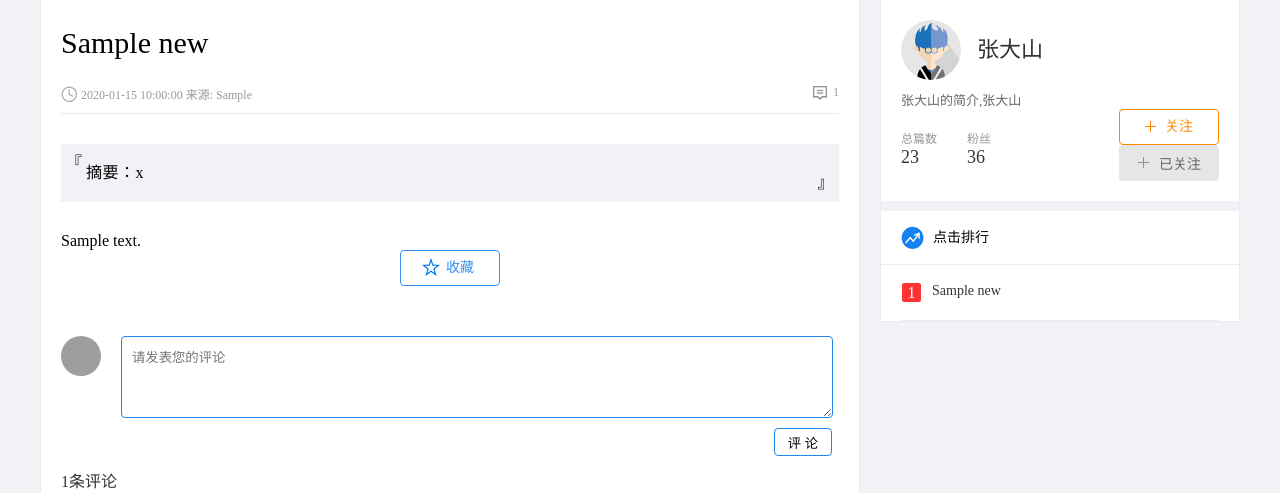
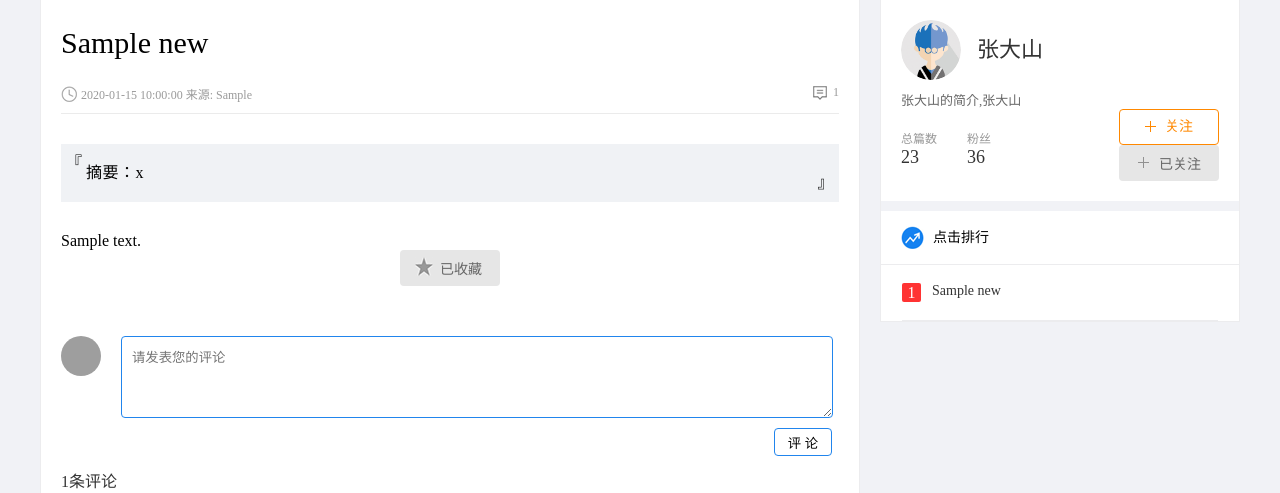
Before and after one commit to kang19950919/Entertainment-exchange-BBS, a Flask app: page /news/1 in a window 1280 px wide. Shown: the part 81-574 px from the top of the page. Run offline with Flask 2, Linux system fonts and the light colour scheme; the visitor is signed in with stand-in values (Sample User, id 1); tables that the repository leaves empty hold one stand-in row (values such as "Sample post"); parts of the project's set-up code (start-up, migrations or seed data) failed here and were passed over; some libraries are stand-ins or nearby versions; grey boxes are pictures that could not be loaded.

Commit message:
详情页收藏与已收藏显示

```diff
--- a/info/modules/news/views.py
+++ b/info/modules/news/views.py
@@ -49,9 +49,21 @@ def detail(news_id):
     # 已经开启自动提交
     news.clicks += 1
 
+    # 详情页面收藏和已收藏是由is_collected
+    is_collected = False
+    # 在什么样的一个情况下  is_collected = True
+    # 需求：如果 该用户收藏了该条新闻 is_collected = True
+    # 1、保证用户存在
+    # 2、新闻肯定存在
+    # 3、该条新闻在用户收藏新闻的列表中
+    # 4、用户收藏新闻的列表----> user.collection_news.all()  [news, news]
+    if user and news in user.collection_news.all():
+        is_collected = True
+
     data = {
         "user_info": user.to_dict() if user else None,
         "click_news_list": clicks_news_list,
-        "news": news.to_dict()
+        "news": news.to_dict(),
+        "is_collected": is_collected
     }
     return render_template("news/detail.html", data=data)
--- a/info/static/news/css/main.css
+++ b/info/static/news/css/main.css
@@ -655,13 +655,13 @@ body{
 
 
 .collected{
-    display:inline-block;
+    /*display:inline-block;*/
     width:100px;
     height:36px;
     color:#666;
     border-radius:4px;
     font-size:14px;
-    margin:0px 5px;
+    /*margin:0px 5px;*/
     background:url(../images/collect_icons.png) 15px -73px no-repeat #e6e6e6;
     position:relative;
     overflow:hidden;
--- a/info/templates/news/detail.html
+++ b/info/templates/news/detail.html
@@ -29,9 +29,14 @@
 
         {{ data.news.content | safe }}
 
+        {# 如果is_collected = True 要让已收藏显示，收藏隐藏。 反之，收藏显示，已收藏隐藏   #}
+        <a href="javascript:;" class="collected block-center" data-newid="{{ data.news.id }}"
+           style="display: {% if data.is_collected %} block {% else %} none {% endif %};"><span
+                class="out">已收藏</span><span class="over">取消收藏</span></a>
 
-        <a href="javascript:;" class="collection block-center">收藏</a>
-        <a href="javascript:;" class="collected block-center" style="display: none"><span class="out">已收藏</span><span class="over">取消收藏</span></a>
+        <a href="javascript:;" class="collection block-center" data-newid="{{ data.news.id }}"
+           style="display: {% if data.is_collected %} none {% else %} block {% endif %};">收藏</a>
+
 
 
         {% if data.user_info %}
@@ -76,7 +81,7 @@
                 <a href="javascript:;" class="comment_up has_comment_up fr">1</a>
                 <a href="javascript:;" class="comment_reply fr">回复</a>
                 <from class="reply_form fl">
-                    <textarea  class="reply_input"></textarea>
+                    <textarea class="reply_input"></textarea>
                     <input type="submit" name="" value="回复" class="reply_sub fr">
                     <input type="reset" name="" value="取消" class="reply_cancel fr">
                 </from>
@@ -94,7 +99,7 @@
                 <a href="javascript:;" class="comment_up fr">赞</a>
                 <a href="javascript:;" class="comment_reply fr">回复</a>
                 <from class="reply_form fl">
-                    <textarea  class="reply_input"></textarea>
+                    <textarea class="reply_input"></textarea>
                     <input type="submit" name="" value="回复" class="reply_sub fr">
                     <input type="reset" name="" value="取消" class="reply_cancel fr">
                 </from>
@@ -112,7 +117,7 @@
                 <a href="javascript:;" class="comment_up fr">赞</a>
                 <a href="javascript:;" class="comment_reply fr">回复</a>
                 <from class="reply_form fl">
-                    <textarea  class="reply_input"></textarea>
+                    <textarea class="reply_input"></textarea>
                     <input type="submit" name="" value="回复" class="reply_sub fr">
                     <input type="reset" name="" value="取消" class="reply_cancel fr">
                 </from>
@@ -130,7 +135,7 @@
                 <a href="javascript:;" class="comment_up fr">赞</a>
                 <a href="javascript:;" class="comment_reply fr">回复</a>
                 <from class="reply_form fl">
-                    <textarea  class="reply_input"></textarea>
+                    <textarea class="reply_input"></textarea>
                     <input type="submit" name="" value="回复" class="reply_sub fr">
                     <input type="reset" name="" value="取消" class="reply_cancel fr">
                 </from>
```
Lines whose indentation alone changed are shown as unchanged.
